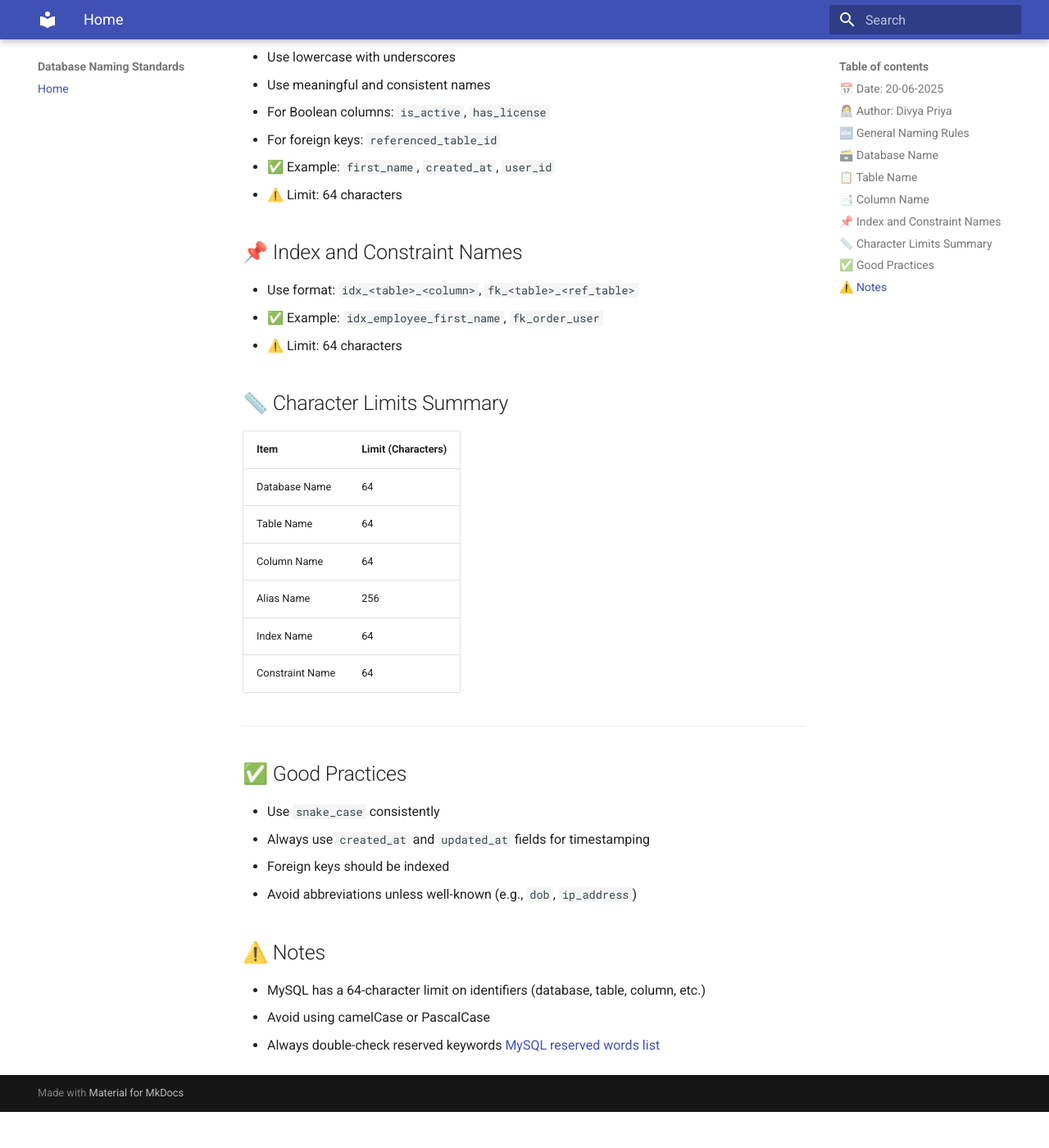
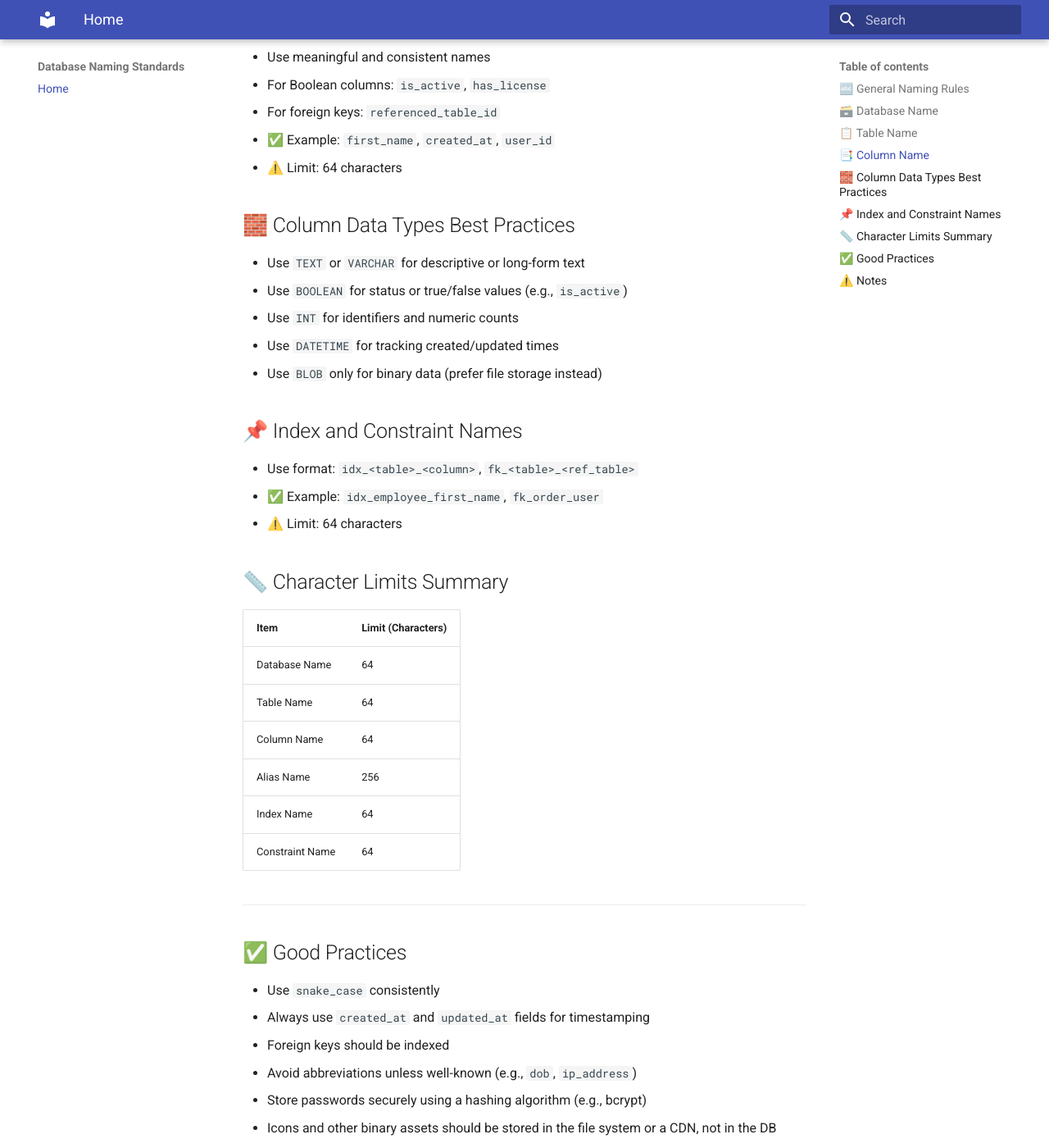
Before and after one commit to divyapriya3005/database-naming-guidelines, an MkDocs documentation site: the page built from docs/index.md, in a window 1280 px wide and 1400 px high, scrolled down 1069 px. Shown: the whole window at 82% size. Built offline with MkDocs 1.6.1 and Material for MkDocs 9.7.7, drawn with Linux system fonts in a browser that asks for light colours; before the commit the page ends 2425 px from its top, so only the background shows below that; some of the changed text lies outside the part shown.

Commit message:
Updated index.md with database naming rules

```diff
--- a/docs/index.md
+++ b/docs/index.md
@@ -1,15 +1,15 @@
 # 📘 Database Naming Standards – MySQL
-
-## 📅 Date: 20-06-2025
-## 👩‍💻 Author: Divya Priya
 
 ---
 
-## 🔤 General Naming Rules
+## 🔤 **General Naming Rules**
 - Only use: letters (A-Z, a-z), numbers (0-9), and underscores (_)
 - Names must start with a letter
 - Avoid using reserved keywords (e.g., `select`, `from`)
 - Avoid spaces and special characters
+- Store passwords as **hashed values**, never as plain text
+- Do **not** store icons or images directly in the database
+- Use **UTF-8 encoding** for all text fields
 
 ## 🗃️ Database Name
 - Use lowercase letters only
@@ -32,6 +32,13 @@
 - For foreign keys: `referenced_table_id`
 - ✅ Example: `first_name`, `created_at`, `user_id`
 - ⚠️ Limit: 64 characters
+
+## 🧱 Column Data Types Best Practices
+- Use `TEXT` or `VARCHAR` for descriptive or long-form text
+- Use `BOOLEAN` for status or true/false values (e.g., `is_active`)
+- Use `INT` for identifiers and numeric counts
+- Use `DATETIME` for tracking created/updated times
+- Use `BLOB` only for binary data (prefer file storage instead)
 
 ## 📌 Index and Constraint Names
 - Use format: `idx_<table>_<column>`, `fk_<table>_<ref_table>`
@@ -56,6 +63,9 @@
 - Always use `created_at` and `updated_at` fields for timestamping
 - Foreign keys should be indexed
 - Avoid abbreviations unless well-known (e.g., `dob`, `ip_address`)
+- Store passwords securely using a hashing algorithm (e.g., bcrypt)
+- Icons and other binary assets should be stored in the file system or a CDN, not in the DB
+- Set proper encoding (`utf8mb4`) for all text-based fields
 
 ## ⚠️ Notes
 - MySQL has a 64-character limit on identifiers (database, table, column, etc.)
```
